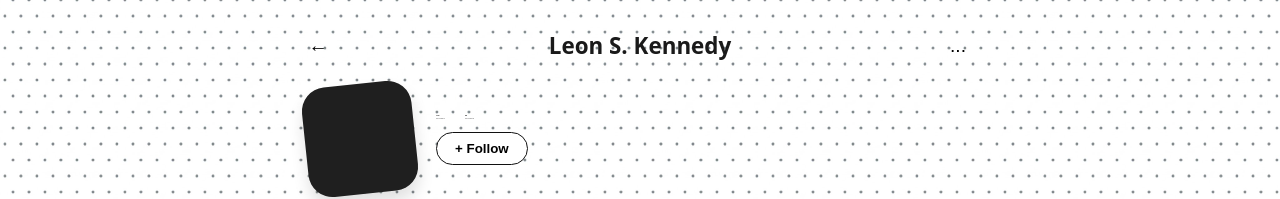
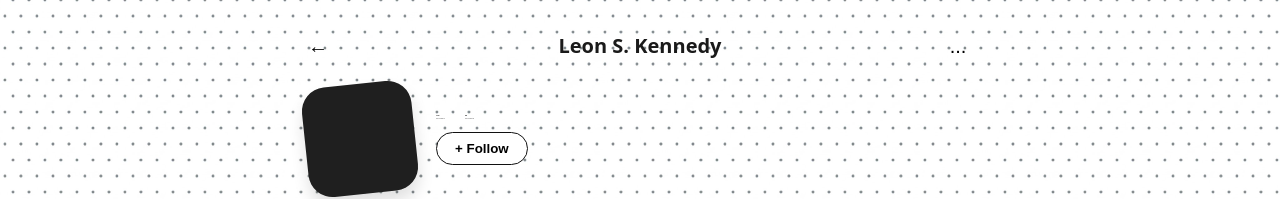
Before and after one commit to Froginy/eCOAL-Team-3-2026-2027, a React (Vite) app in the folder client/: page / in a window 1280 px wide. Shown: the top 199 px of the page. Built offline with nearby package versions, Linux system fonts and the light colour scheme.

Commit message:
profile modified

```diff
--- a/client/src/css/profile.css
+++ b/client/src/css/profile.css
@@ -16,7 +16,7 @@
 .header-title {
   text-align: center;
   margin: 0;
-  font-size: 1.4rem;
+  font-size: 20px;
   font-weight: 600;
 }
 
@@ -26,7 +26,7 @@
   border-radius: 10px;
   border: none;
   background: transparent;
-  font-size: 1.2rem;
+  font-size: 20px;
   cursor: pointer;
 }
 
```
